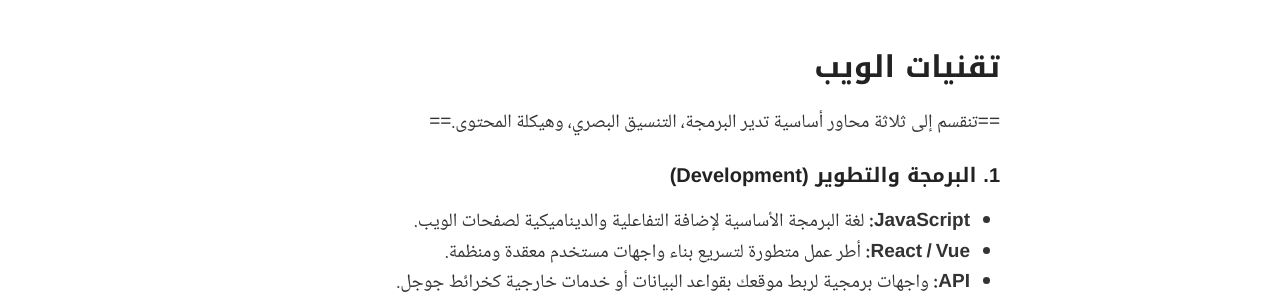
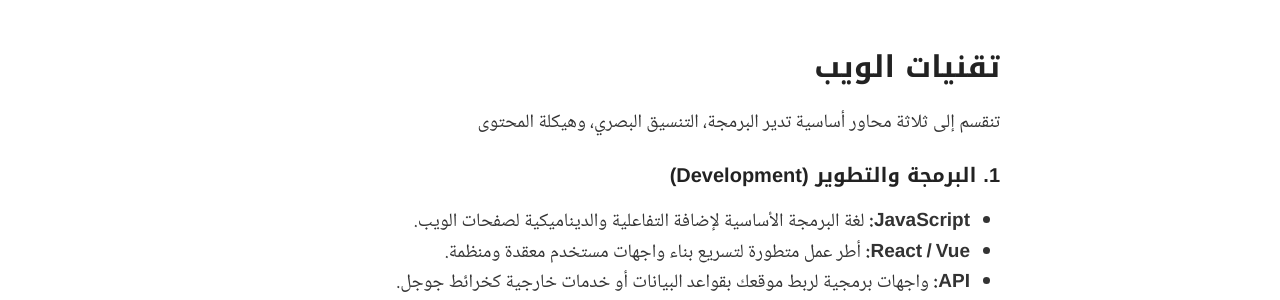
Before and after one commit to Istitutodimedi6654/istitutodimedi6654.github.io, a Jekyll site: the page built from _posts/2017-1-3-Hello-World.md, in a window 1280 px wide. Shown: the part 230-530 px from the top of the page. Built offline with Jekyll 4.4.1, drawn with Linux system fonts in a browser that asks for light colours; our own code applies the rules of GitHub Pages for plain Markdown files.

```diff
--- a/_posts/2017-1-3-Hello-World.md
+++ b/_posts/2017-1-3-Hello-World.md
@@ -1,5 +1,5 @@
 # تقنيات الويب
-==تنقسم إلى ثلاثة محاور أساسية تدير البرمجة، التنسيق البصري، وهيكلة المحتوى.==
+تنقسم إلى ثلاثة محاور أساسية تدير البرمجة، التنسيق البصري، وهيكلة المحتوى
 
 ### 1. البرمجة والتطوير (Development)
 * **JavaScript:** لغة البرمجة الأساسية لإضافة التفاعلية والديناميكية لصفحات الويب.
```
